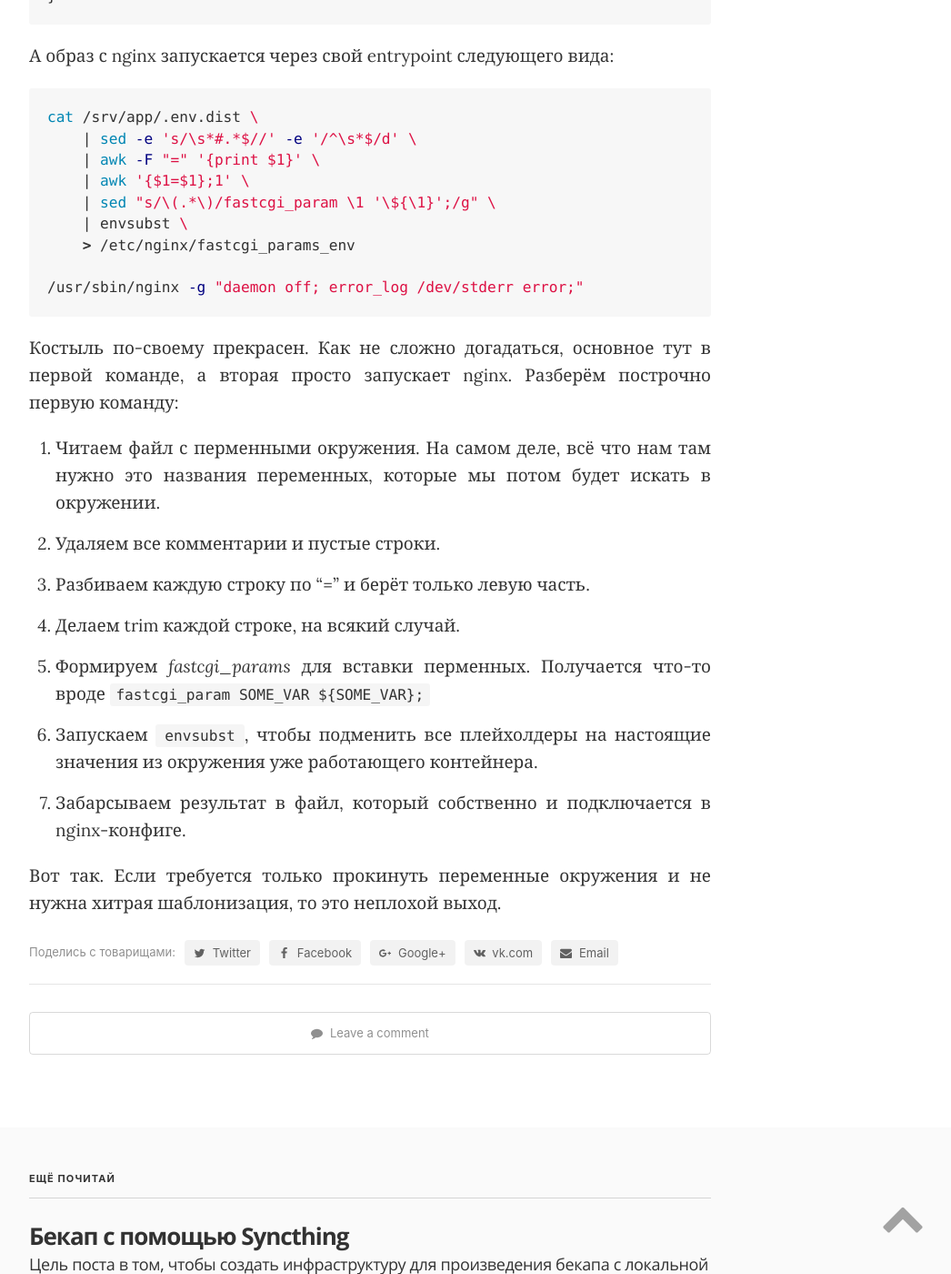
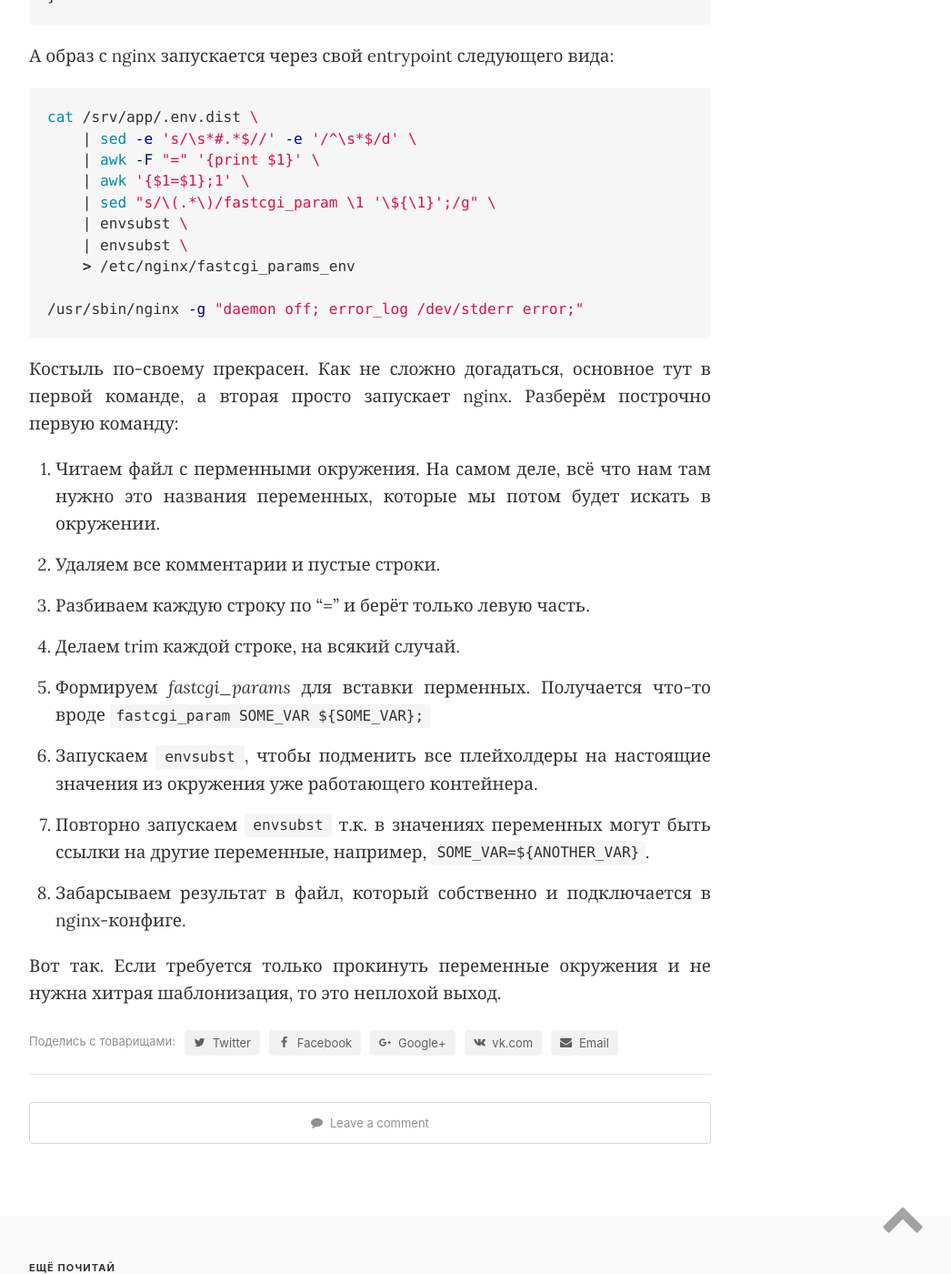
Before and after one commit to slowprog/slowprog.github.io, a Jekyll site: the page built from _posts/2018-12-09-swarm-nginx-env.md, in a window 1280 px wide and 1400 px high, scrolled down 1301 px. Shown: the whole window at 91% size, without its empty margins (233-1279 px from the left). Built offline with Jekyll 4.4.1, drawn with Linux system fonts in a browser that asks for light colours; comment, search, counter and statistics services are not loaded.

Commit message:
Update post

```diff
--- a/_posts/2018-12-09-swarm-nginx-env.md
+++ b/_posts/2018-12-09-swarm-nginx-env.md
@@ -35,6 +35,7 @@ cat /srv/app/.env.dist \
     | awk '{$1=$1};1' \
     | sed "s/\(.*\)/fastcgi_param \1 '\${\1}';/g" \
     | envsubst \
+    | envsubst \
     > /etc/nginx/fastcgi_params_env
 
 /usr/sbin/nginx -g "daemon off; error_log /dev/stderr error;"
@@ -54,6 +55,8 @@ cat /srv/app/.env.dist \
 
 6. Запускаем `envsubst`, чтобы подменить все плейхолдеры на настоящие значения из окружения уже работающего контейнера.
 
-7. Забарсываем результат в файл, который собственно и подключается в nginx-конфиге.
+7. Повторно запускаем `envsubst` т.к. в значениях переменных могут быть ссылки на другие переменные, например, `SOME_VAR=${ANOTHER_VAR}`.
+
+8. Забарсываем результат в файл, который собственно и подключается в nginx-конфиге.
 
 Вот так. Если требуется только прокинуть переменные окружения и не нужна хитрая шаблонизация, то это неплохой выход.
```
